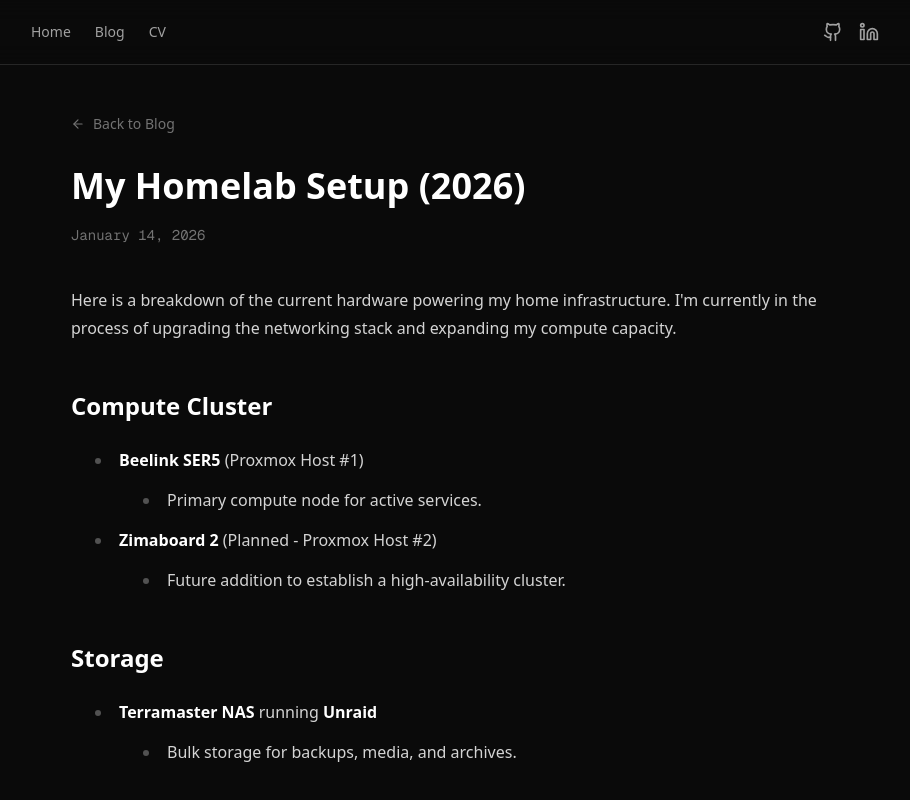
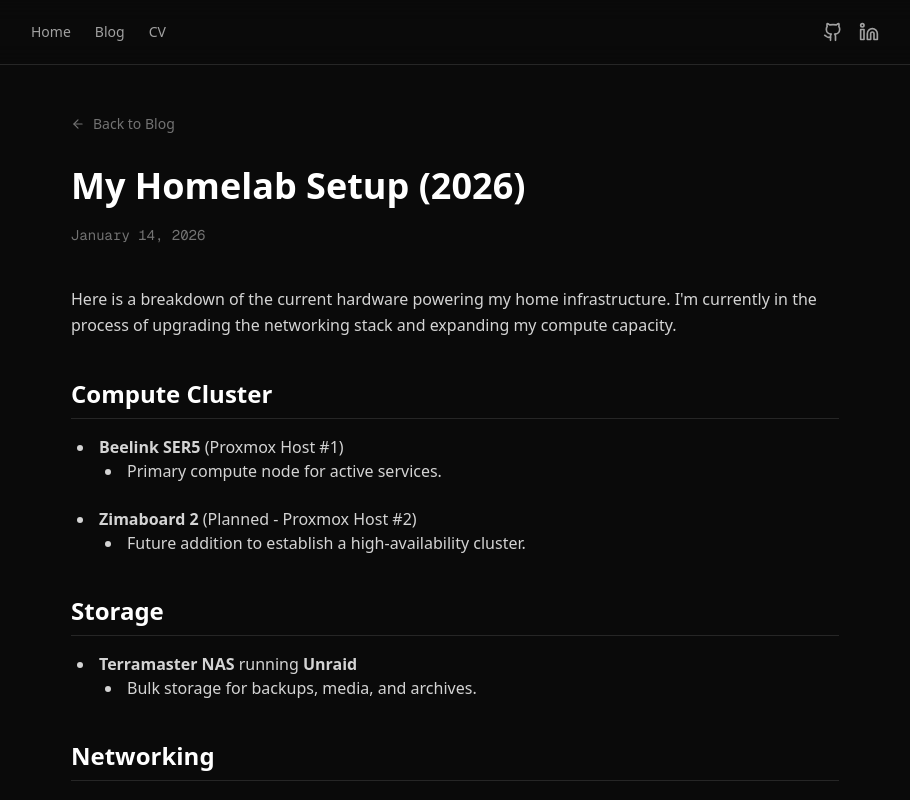
Before and after one commit to Haxford/Portfolio-minimal, a Next.js app: page /blog/homelab-2026 in a window 1280 px wide. Shown: the top 800 px of the page, without its empty margins (185-1095 px from the left). Built offline with nearby package versions, Linux system fonts and the light colour scheme.

Commit message:
Fix blog formatting by using explicit Tailwind components instead of prose plugin

```diff
--- a/app/blog/[slug]/page.tsx
+++ b/app/blog/[slug]/page.tsx
@@ -43,8 +43,28 @@
         </time>
       </header>
 
-      <div className="prose prose-invert prose-neutral max-w-none prose-headings:font-bold prose-a:text-blue-400 hover:prose-a:text-blue-300 prose-code:text-blue-300 prose-pre:bg-neutral-900 prose-pre:border prose-pre:border-neutral-800 prose-ul:list-disc prose-ul:ml-4 prose-ol:list-decimal prose-ol:ml-4">
-        <ReactMarkdown remarkPlugins={[remarkGfm]}>{post.content}</ReactMarkdown>
+      <div className="text-neutral-300">
+        <ReactMarkdown
+          remarkPlugins={[remarkGfm]}
+          components={{
+            h1: ({children}) => <h1 className="text-3xl font-bold text-white mt-8 mb-4">{children}</h1>,
+            h2: ({children}) => <h2 className="text-2xl font-bold text-white mt-10 mb-4 border-b border-neutral-800 pb-2">{children}</h2>,
+            h3: ({children}) => <h3 className="text-xl font-bold text-white mt-8 mb-3">{children}</h3>,
+            p: ({children}) => <p className="leading-relaxed mb-6 text-neutral-300">{children}</p>,
+            ul: ({children}) => <ul className="list-disc list-outside ml-6 mb-6 space-y-2">{children}</ul>,
+            ol: ({children}) => <ol className="list-decimal list-outside ml-6 mb-6 space-y-2">{children}</ol>,
+            li: ({children}) => <li className="pl-1">{children}</li>,
+            blockquote: ({children}) => <blockquote className="border-l-4 border-blue-500 pl-4 italic my-6 text-neutral-400 bg-neutral-900/50 py-2 rounded-r">{children}</blockquote>,
+            a: ({href, children}) => <a href={href} className="text-blue-400 hover:text-blue-300 hover:underline transition-colors" target="_blank" rel="noopener noreferrer">{children}</a>,
+            code: ({children}) => <code className="bg-neutral-800 text-blue-200 rounded px-1.5 py-0.5 text-sm font-mono">{children}</code>,
+            pre: ({children}) => <pre className="bg-neutral-900 border border-neutral-800 rounded-lg p-4 overflow-x-auto mb-6 text-sm">{children}</pre>,
+            table: ({children}) => <div className="overflow-x-auto mb-6"><table className="min-w-full text-left text-sm border-collapse">{children}</table></div>,
+            th: ({children}) => <th className="border-b border-neutral-700 font-semibold p-2 text-white bg-neutral-800/50">{children}</th>,
+            td: ({children}) => <td className="border-b border-neutral-800 p-2 text-neutral-300">{children}</td>,
+          }}
+        >
+          {post.content}
+        </ReactMarkdown>
       </div>
     </article>
   );
```
